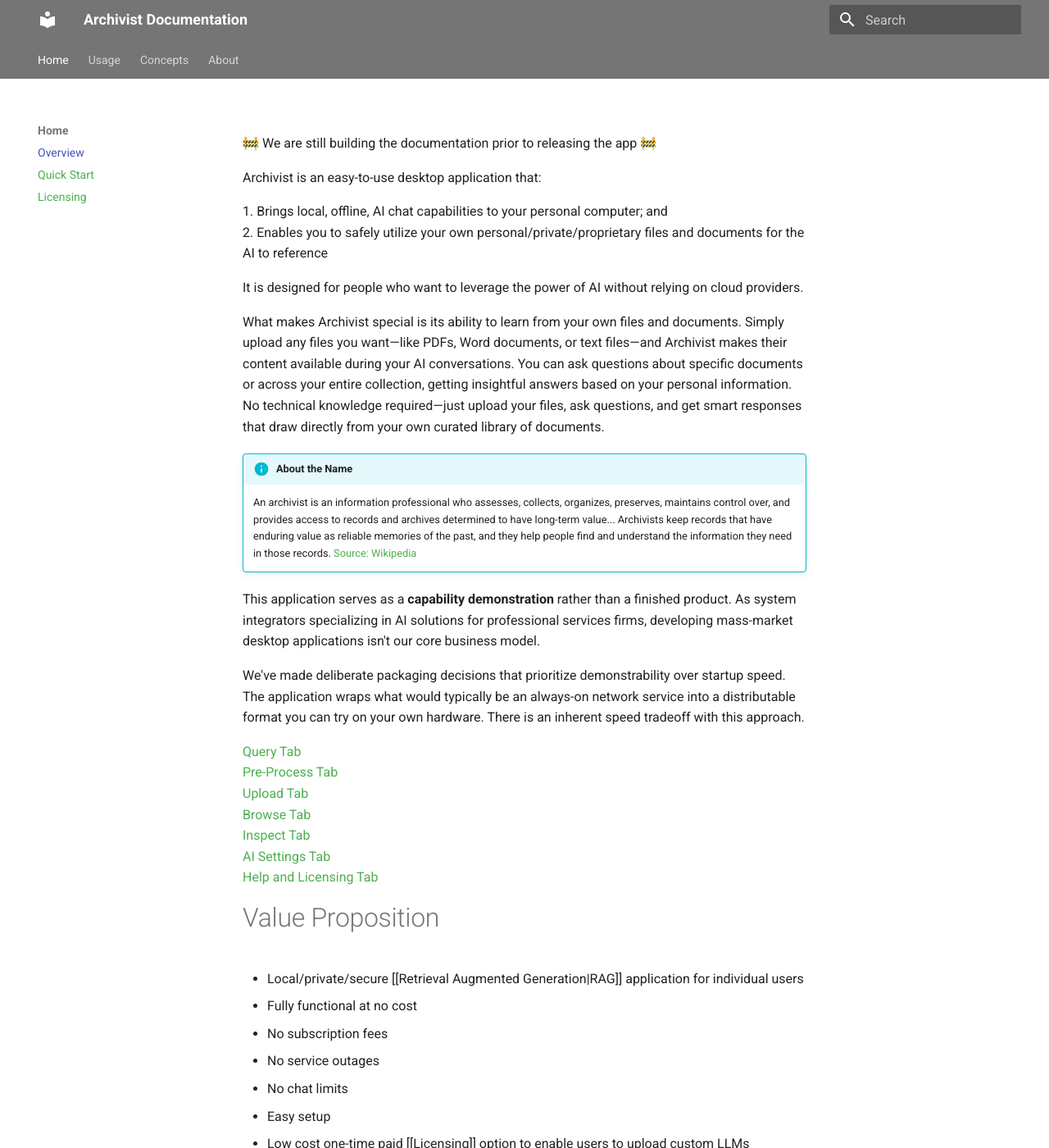
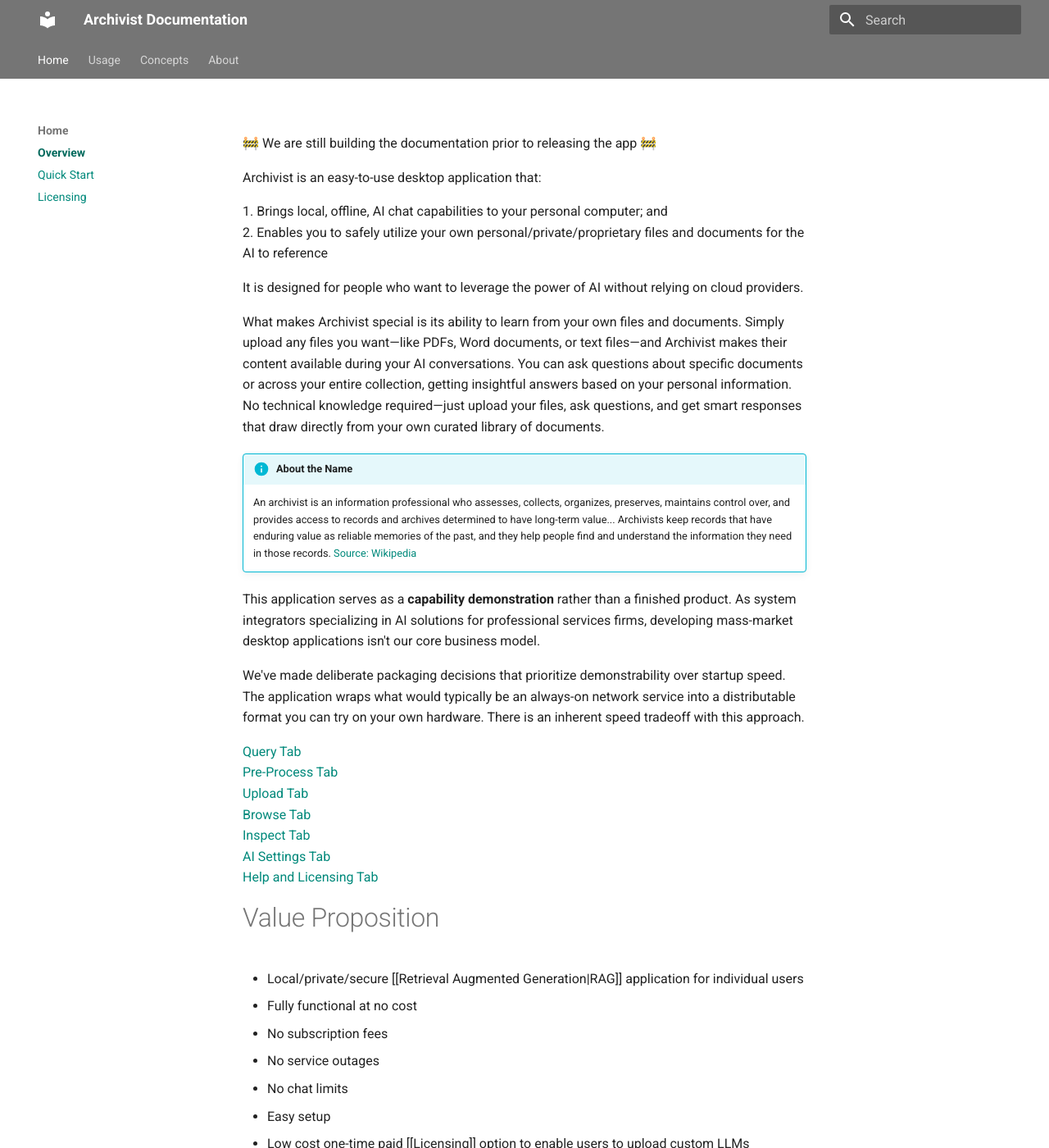
Before and after one commit to integral-business-intelligence/archivist, an MkDocs documentation site: the page built from docs/index.md, in a window 1280 px wide and 1400 px high. Shown: the whole window at 82% size. Built offline with MkDocs 1.6.1 and Material for MkDocs 9.7.7, drawn with Linux system fonts in a browser that asks for light colours.

Commit message:
Changed accent css

```diff
--- a/docs/stylesheets/extra.css
+++ b/docs/stylesheets/extra.css
@@ -1,7 +1,15 @@
-.md-content a {
-  color: #4caf50; /* Change this to your preferred color (this is green) */
+/* Regular links */
+.md-content a, .md-nav__link {
+  color: #00897b; /* Teal/green */
 }
 
-.md-nav__link {
-  color: #4caf50; /* Change to match the above color */
+/* Hover state */
+.md-content a:hover, .md-nav__link:hover {
+  color: #4db6ac; /* Lighter teal */
 }
+
+/* Active/current page */
+.md-nav__link--active {
+  color: #00695c !important; /* Darker teal */
+  font-weight: bold;
+}
```
Also changed, not shown: site/stylesheets/extra.css.
